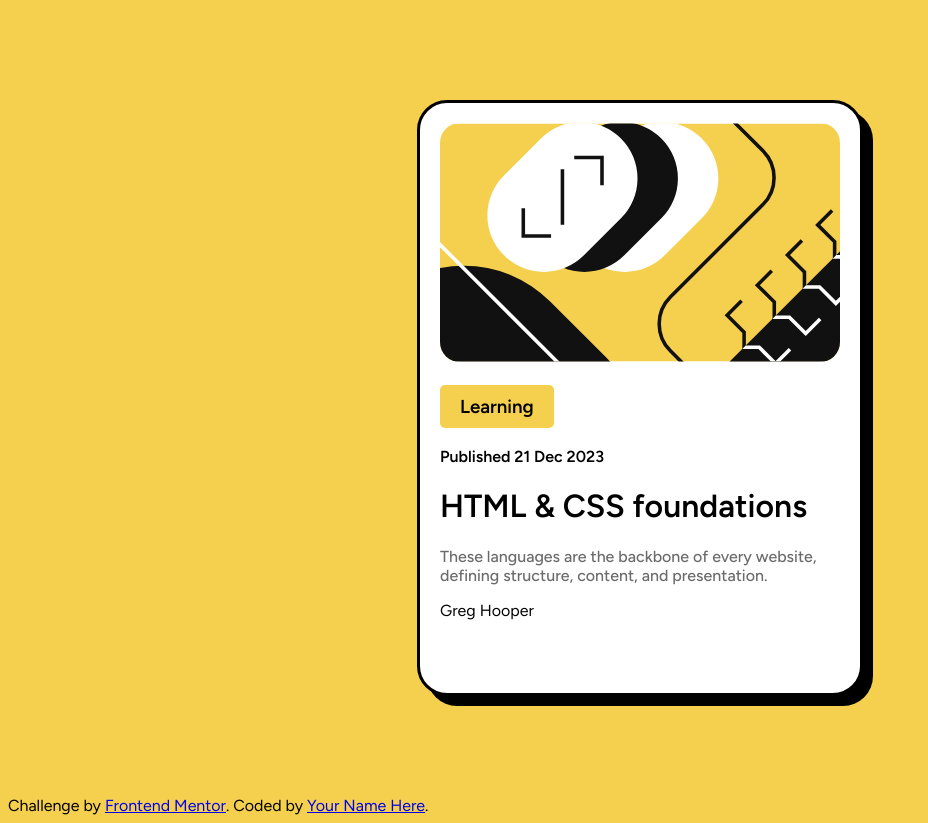
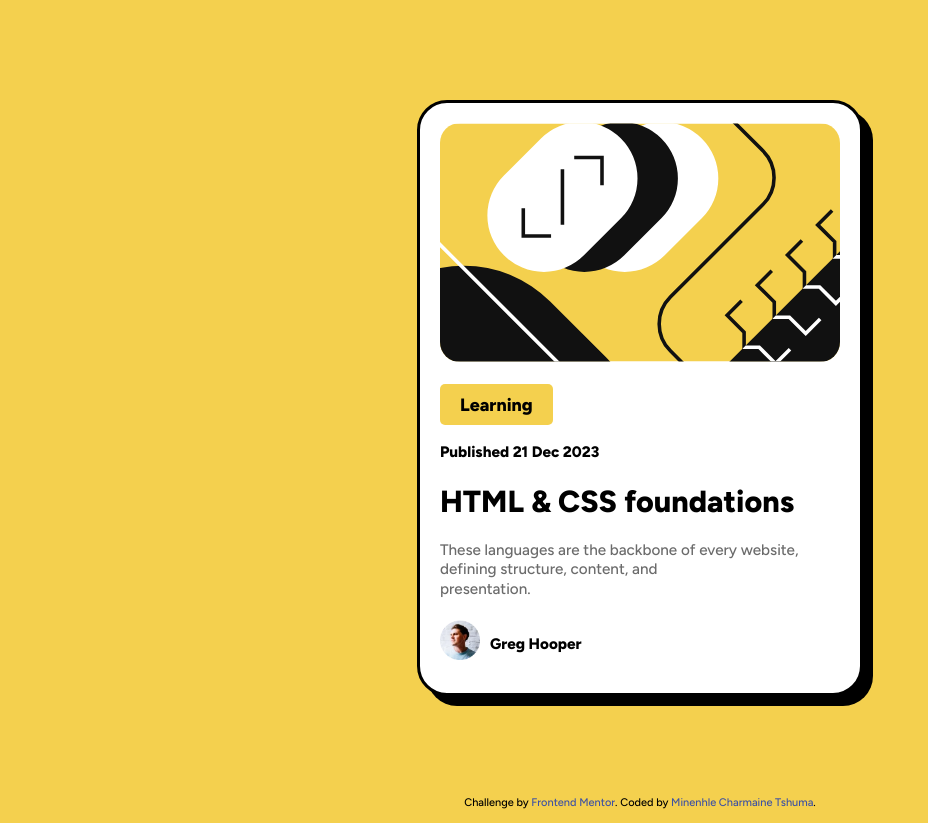
Before and after one commit to mtshuma16-crypto/blog-preview-card, a plain HTML site: page index.html in a window 1280 px wide. Shown: the whole page, without its empty margins (0-928 px from the left). Drawn offline with Linux system fonts and the light colour scheme.

Commit message:
Page styling

```diff
--- a/index.html
+++ b/index.html
@@ -8,11 +8,11 @@
   <link rel="stylesheet" href="style.css">
   <link rel="preconnect" href="https://googleapis.com">
   <link rel="preconnect" href="https://gstatic.com" crossorigin>
-  <link href="https://fonts.googleapis.com/css2?family=Figtree:wght@400;500;600&family=Inter:wght@400;500;600&display=swap" rel="stylesheet">
+  <link href="https://fonts.googleapis.com/css2?family=Figtree:wght@500;800&display=swap" rel="stylesheet">
 
   <title>Frontend Mentor | Blog preview card</title>
 
-  <!-- Feel free to remove these styles or customise in your own stylesheet 👍 -->
+
 </head>
 <body>
   <div class="container">
@@ -23,17 +23,21 @@
 
          <p class="date">Published 21 Dec 2023</p>
 
-         <h1>HTML & CSS foundations</h1>
+         <h1><a href="">HTML & CSS foundations</a></h1>
 
-         <p>These languages are the backbone of every website, defining structure, content, and presentation.</p>
+         <p>These languages are the backbone of every website, defining structure, content, and <br> presentation.</p>
 
-         Greg Hooper
+          <div class="author">
+            <img src="images/image-avatar (2).webp" alt="Author Avatar" width="40" height="40">
+
+           <p>Greg Hooper</p>
+          </div>
      </div>
   </div>
 
   <footer class="attribution">
     Challenge by <a href="https://www.frontendmentor.io?ref=challenge">Frontend Mentor</a>.
-    Coded by <a href="#">Your Name Here</a>.
+    Coded by <a href="https://www.frontendmentor.io/profile/mtshuma16-crypto">Minenhle Charmaine Tshuma</a>.
   </footer>
 </body>
 </html>
--- a/style.css
+++ b/style.css
@@ -1,23 +1,34 @@
 body{
     background-color: hsl(47, 88%, 63%);
-    font-size: 16px;
-    font-family:'figtree' , sans-serif;
+    font-size:clamp(0.6875rem, 0.5775rem + 0.4695vw, 1rem);
+    font-family:'figtree', sans-serif;
 }
 
 h1{
     font-weight:800;
 }
+
+h1 a{
+    text-decoration:none;
+    color: black;
+}
+
+h1 a:hover{
+    color:hsl(47, 88%, 63%);
+}
+
 h3{
     background-color: hsl(47, 88%, 63%);
     padding: 10px 20px;
     width:fit-content;
     border-radius: 5px;
+}
 
-}
 
 p{
     color: hsl(0, 0%, 42%);
     font-weight:500;
+    line-height: 1.3;
 }
 
 .date{
@@ -41,3 +52,28 @@ p{
 .content .radius{
     border-radius: 20px;
 }
+
+.author{
+    display:flex;
+    align-items:flex-start;
+    gap:10px;
+    margin-top:20px;
+    font-weight: 800;
+
+}
+
+.author p{
+    color:black;
+    font-weight:800;
+}
+
+.attribution{
+    text-align:center;
+    font-size: 0.6875rem;
+
+}
+
+.attribution a{
+    color: hsl(228, 45%, 44%);
+    text-decoration:none;
+}
```
Also changed, not shown: 1 other file.
